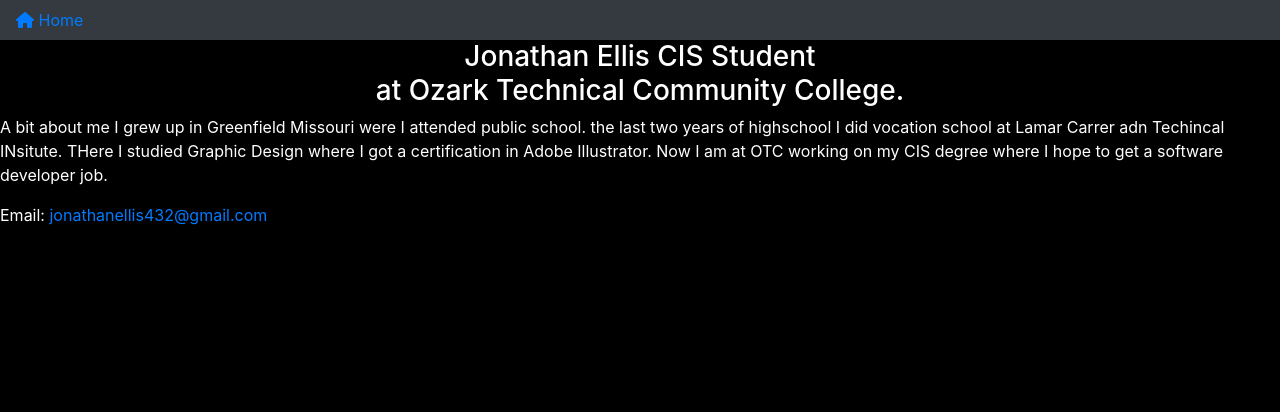
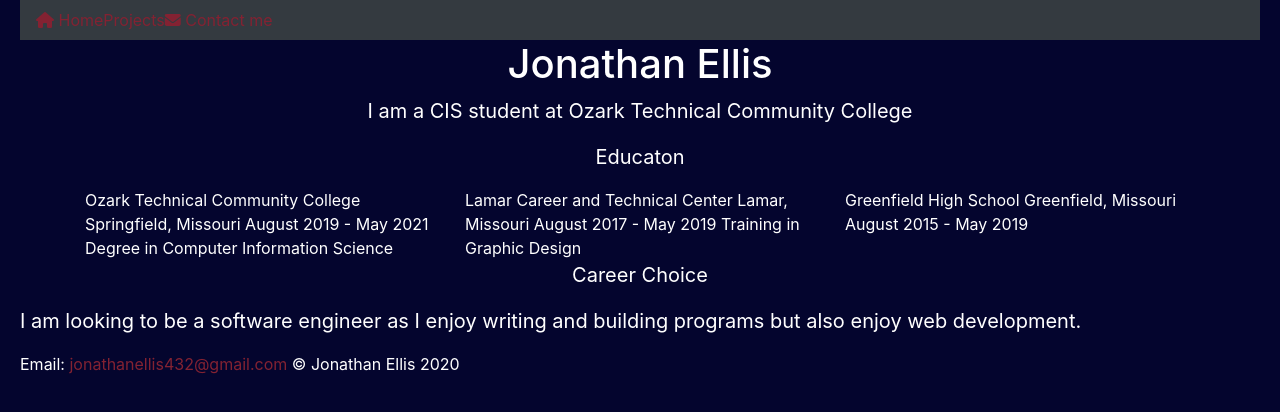
Before and after one commit to JonathanEllis432/JonathanEllis432.github.io, a plain HTML site: page index.html in a window 1280 px wide. Drawn offline with nearby package versions, Linux system fonts and the light colour scheme.

Commit message:
added more design and contact and project page

```diff
--- a/index.html
+++ b/index.html
@@ -4,6 +4,7 @@
     Date:  5/8/2020
     File:  index.html
     Assignment: Finale -->
+
 <head>
   <!-- Required meta tags -->
   <meta charset="utf-8">
@@ -18,13 +19,48 @@
 
   <title>Jonathan Ellis</title>
 </head>
+
 <body>
   <nav class="navbar navbar-expand-lg navbar-dark bg-dark">
-      <a class="navbar=" href="index.html"><i class="fas fa-home" ></i> Home</a>
+    <a class="navbar=" href="index.html"><i class="fas fa-home"></i> Home</a>
+    <a href="projects.html">Projects</a>
+    <a href="contact.html"><i class="fas fa-envelope"></i> Contact me</a>
   </nav>
-    <h3>Jonathan Ellis CIS Student <br> at Ozark Technical Community College.</h3>
-    <p>A bit about me I grew up in Greenfield Missouri were I attended public school. the last two years of highschool I did vocation school at Lamar Carrer adn Techincal INsitute. THere I studied Graphic Design where I got a certification in Adobe Illustrator. Now I am at OTC working on my CIS degree where I hope to get a software developer job. </p>
-    <footer>Email: <a href="mailto:jonathanellis432@gmail.com">jonathanellis432@gmail.com</a></footer>
+  <h1>Jonathan Ellis</h1>
+  <p>I am a CIS student at Ozark Technical Community College</p>
+
+  <div>
+  <p>Educaton</p>
+  <div class="container">
+
+    <div class="row">
+      <div class="col">
+        Ozark Technical Community College Springfield, Missouri
+        August 2019 - May 2021
+        Degree in Computer Information Science
+      </div>
+
+      <div class="col">
+        Lamar Career and Technical Center Lamar, Missouri
+        August 2017 - May 2019
+        Training in Graphic Design
+      </div>
+
+      <div class="col">
+        Greenfield High School Greenfield, Missouri
+        August 2015 - May 2019
+      </div>
+
+    </div>
+  </div>
+</div>
+  <p>Career Choice</p>
+  <p style="text-align:left;">I am looking to be a software engineer as I enjoy writing and building programs but also enjoy web development.</p>
+  <footer>Email: <a href="mailto:jonathanellis432@gmail.com">jonathanellis432@gmail.com</a> &copy; Jonathan Ellis 2020</footer>
+
+
+
+
 
   <!-- Optional JavaScript -->
   <!-- jQuery first, then Popper.js, then Bootstrap JS -->
@@ -32,4 +68,5 @@
   <script src="https://cdn.jsdelivr.net/npm/popper.js@1.16.0/dist/umd/popper.min.js" integrity="sha384-Q6E9RHvbIyZFJoft+2mJbHaEWldlvI9IOYy5n3zV9zzTtmI3UksdQRVvoxMfooAo" crossorigin="anonymous"></script>
   <script src="https://stackpath.bootstrapcdn.com/bootstrap/4.4.1/js/bootstrap.min.js" integrity="sha384-wfSDF2E50Y2D1uUdj0O3uMBJnjuUD4Ih7YwaYd1iqfktj0Uod8GCExl3Og8ifwB6" crossorigin="anonymous"></script>
 </body>
+
 </html>
--- a/styles.css
+++ b/styles.css
@@ -1,10 +1,31 @@
 body{
-  background-color: black;
+  margin-left: 20px;
+  margin-right: 20px;
+  background-color: #04052E;
   color: white;
 }
-h3{
+
+h1{
   text-align: center;
 }
-footer{
-  position: static;
+
+h2{
+  text-align: center;
 }
+
+p{
+  text-align: center;
+  font-size: 20px;
+}
+
+.flex-container{
+  font-size: 15px;
+}
+
+a {
+  color: #832232;
+}
+a:hover{
+  text-decoration: none;
+  color: #3C153B;
+}
```
Also changed, not shown: contact.html (added, +38 -0 lines), projects.html (added, +37 -0 lines). Lines whose indentation alone changed are shown as unchanged.
